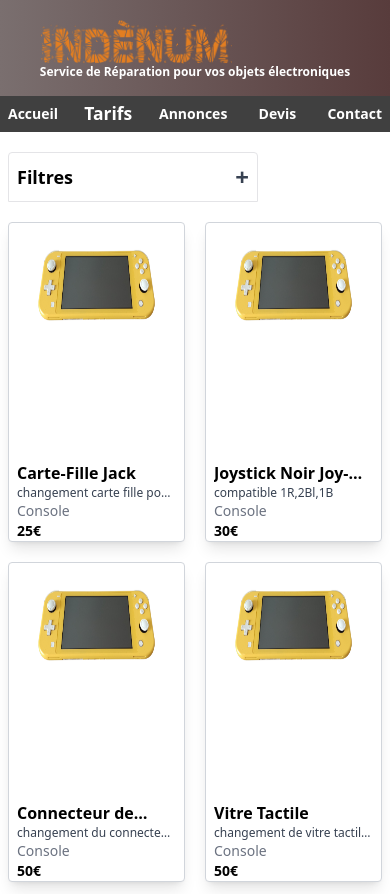
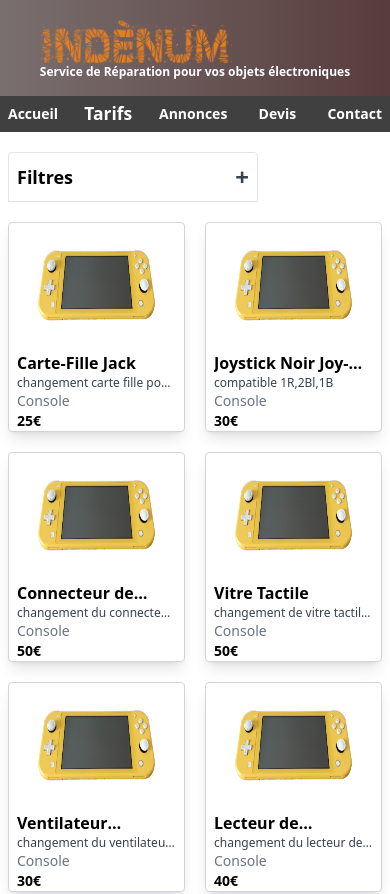
Before and after one commit to jo33200/indenum, a React (Vite) app: page /rates in a window 390 px wide. Shown: the top 894 px of the page. Built offline with nearby package versions, Linux system fonts and the light colour scheme.

Commit message:
Refactor CSS classes in CardRate and ListRates components

```diff
--- a/src/components/CardRate.jsx
+++ b/src/components/CardRate.jsx
@@ -5,7 +5,7 @@ import images from "../assets/images";
 const CardRate = ({ title, description, category, price, image }) => {
 
   return (
-    <div className="flex h-80 w-full flex-col items-start justify-between rounded border border-gray-300 bg-white shadow-lg xl:h-auto xl:max-w-64 xl:gap-5 xl:pb-3">
+    <div className="flex h-auto w-full flex-col items-start justify-between rounded border border-gray-300 bg-white shadow-lg  xl:max-w-64 xl:gap-5 xl:pb-3">
       <div className="h-32 w-full flex justify-center items-center">
         <img src={images[image]} alt={title} className="h-2/3 w-2/3 object-fill" />
       </div>
@@ -62,7 +62,7 @@ const ListRates = ({ ratesData, selectedFilters }) => {
   const filteredRates = filterRates(ratesData);
 
   return (
-    <div className="grid w-full max-w-[1144px] grid-cols-2 justify-between gap-5 sm:grid-cols-3 sm:gap-3 lg:w-7/12 lg:gap-3 xl:w-auto xl:grid-cols-4 xl:gap-10">
+    <div className="grid w-full justify-center item-center gap-5 max-w-[1144px] grid-cols-2 sm:justify-between sm:grid-cols-3 sm:gap-3 lg:w-7/12 lg:gap-3 xl:w-auto xl:grid-cols-4 xl:gap-10">
       {" "}
       {/* Utilise un grid layout */}
       {filteredRates.length > 0 ? (
```
